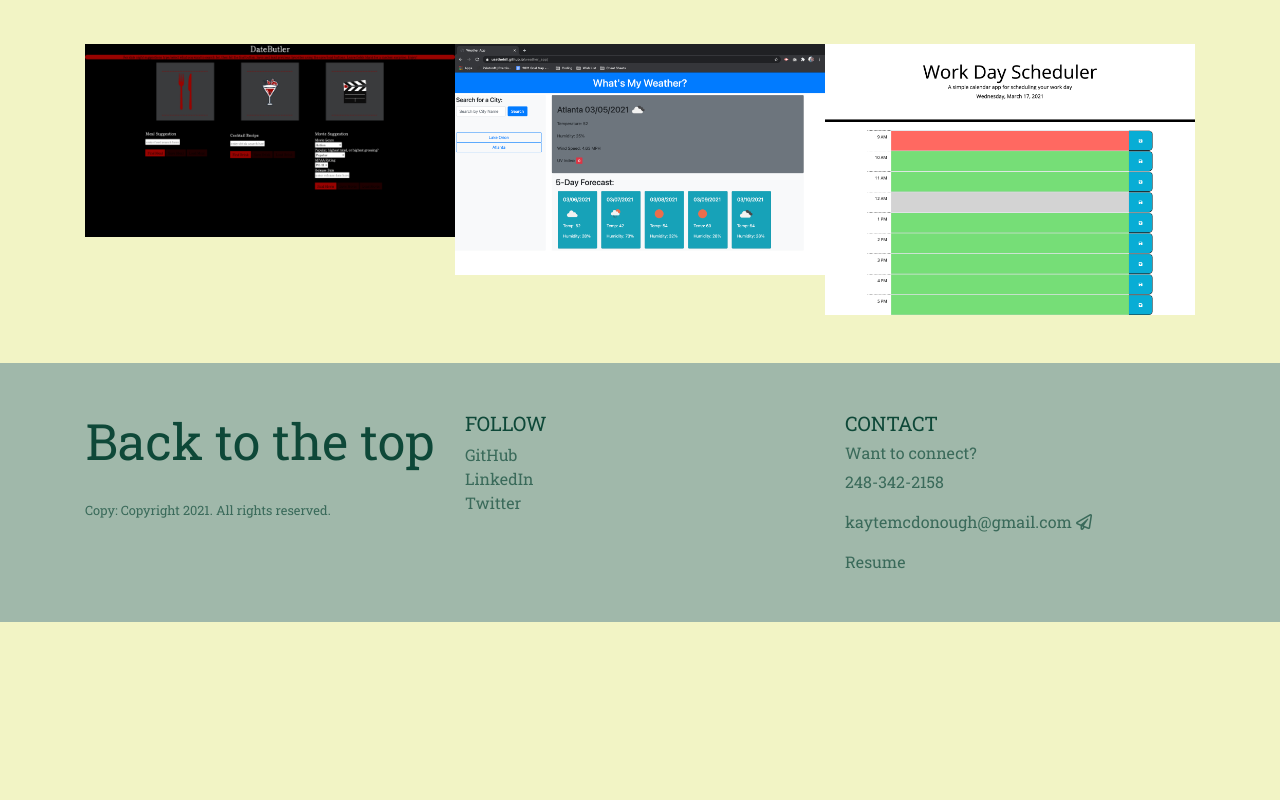
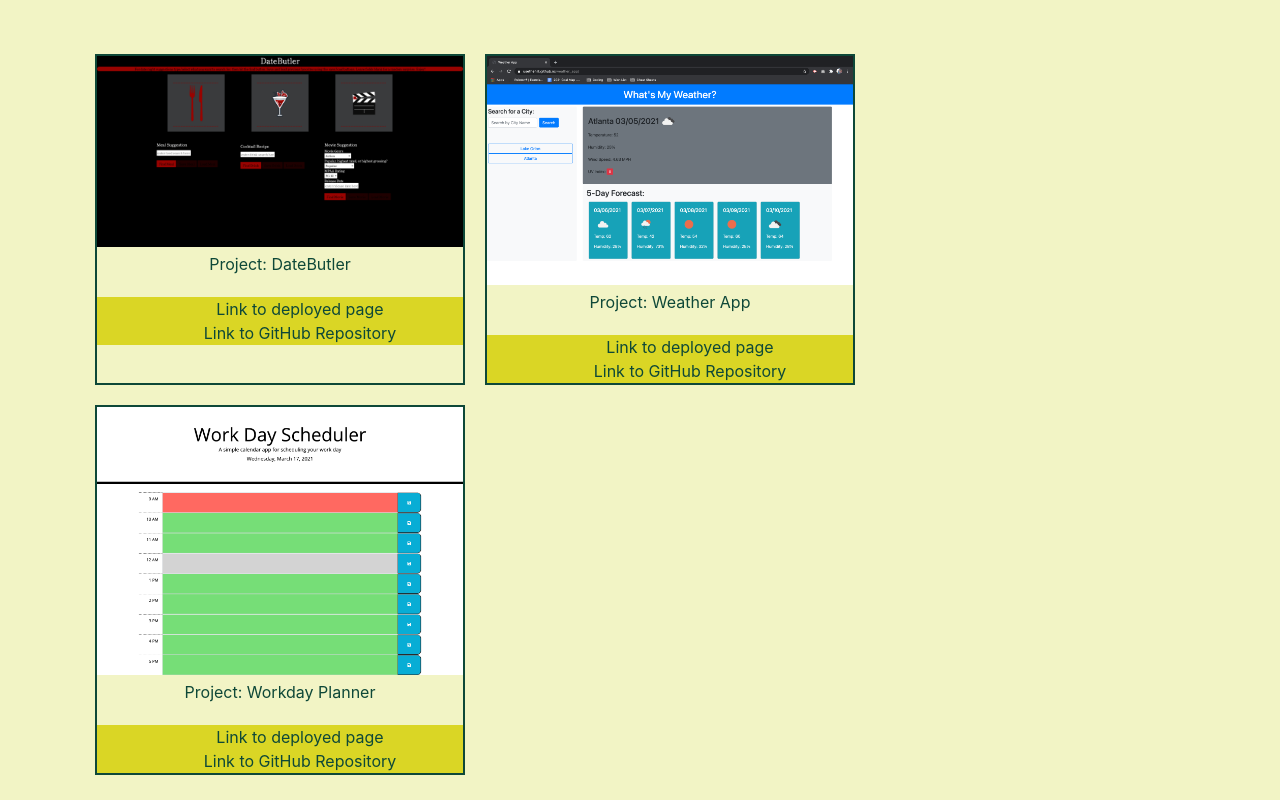
Before and after one commit to UseTheHill/portfolio_kmcdonough, a plain HTML site: page index.html in a window 1280 px wide. Shown: the part 1420-2220 px from the top of the page. Before the commit the page ends 2042 px from the top, so only its background shows below. Drawn offline with nearby package versions, Linux system fonts and the light colour scheme; some packages are replaced by stand-ins of ours; a script that the page names is missing; a web font is replaced by a local one.

Commit message:
added links to projects area

```diff
--- a/assets/style.css
+++ b/assets/style.css
@@ -106,22 +106,13 @@ header {
     display: block;
 }
 
-/* Gallery */
+/* portfolio */
 .section-heading {
     position: relative;
     display: block;
     margin-bottom: 100px;
 }
 
-/* .section-heading::before {
-    content: "";
-    position: absolute;
-    background-color: rgba(56, 65, 71, 0.5);
-    width: 1px;
-    height: 50px;
-    top: 53px;
-    border-radius: 8px;
-} */
 
 .heading-title {
     text-transform: uppercase;
@@ -129,18 +120,38 @@ header {
     font-size: 50px;
 }
 
-.lightbox-content {
+.portfolio-content {
     position: relative;
     overflow: hidden;
+    color:#0e4838;
+    border: 2px solid #0e4838;
+    margin: 10px;
 }
 
-.lightbox-content img {
+.portfolio-content p{
+    padding: 5px;
+}
+.portfolio-content a{
+    color: #0e4838;
+}
+
+.portfolio-content a:hover{
+    opacity: .6;
+}
+
+.portfolio-content ul{
+    list-style: none;
+    background-color: #dad625;
+    margin-bottom: 0;
+}
+
+.portfolio-content img {
     transition: transform 2s;
 
 }
 
-.lightbox-content img:hover {
-    transform: scale(1.2);
+.portfolio-content img:hover {
+    transform: scale(1.1);
 }
 
 /*footer*/
--- a/index.html
+++ b/index.html
@@ -73,20 +73,35 @@
                 <h1 class="heading-title" id="projects">Projects</h1>
             </div>
             <div class="row no-gutters">
-                <div class="lightbox-content col-12 col-md-4">
-                    <a href="https://crudd03.github.io/date-butler/" data-lightbox="screenshot">
+                <div class="portfolio-content col-12 col-md-4">
+                    <a href="https://crudd03.github.io/date-butler/">
                     <img src="./assets/images/datebutler_screenshot.png" class="img-fluid" alt="screenshot of datebutler">
                     </a>
+                    <p class="text-center">Project: DateButler</p>
+                    <ul class="text-center">
+                        <li><a href="https://crudd03.github.io/date-butler/">Link to deployed page</a></li>
+                        <li><a href="https://github.com/UseTheHill/date-butler">Link to GitHub Repository</a></li>
+                    </ul>
                 </div>
-                <div class="lightbox-content col-12 col-sm-6 col-md-4">
-                    <a href="https://usethehill.github.io/weather_app/" data-lightbox="screenshot">
+                <div class="portfolio-content col-12 col-sm-6 col-md-4">
+                    <a href="https://usethehill.github.io/weather_app/">
                     <img src="./assets/images/weather_screenshot.png" class="img-fluid" alt="screenshot of weather app website">
                     </a>
+                    <p class="text-center">Project: Weather App</p>
+                    <ul class="text-center">
+                        <li><a href="https://usethehill.github.io/weather_app/">Link to deployed page</a></li>
+                        <li><a href="https://github.com/UseTheHill/weather_app">Link to GitHub Repository</a></li>
+                    </ul>
                 </div>
-                <div class="lightbox-content col-12 col-sm-6 col-md-4">
-                    <a href="https://usethehill.github.io/work_day_planner/" data-lightbox="screenshot">
+                <div class="portfolio-content col-12 col-sm-6 col-md-4">
+                    <a href="https://usethehill.github.io/work_day_planner/">
                     <img src="./assets/images/workdayplanner_screenshot.png" class="img-fluid" alt="screenshot of workday planner app">
                     </a>
+                    <p class="text-center">Project: Workday Planner</p>
+                    <ul class="text-center">
+                        <li><a href="https://usethehill.github.io/work_day_planner/">Link to deployed page</a></li>
+                        <li><a href="https://github.com/UseTheHill/work_day_planner">Link to GitHub Repository</a></li>
+                    </ul>
                 </div>
             </div>
         </div>
```
